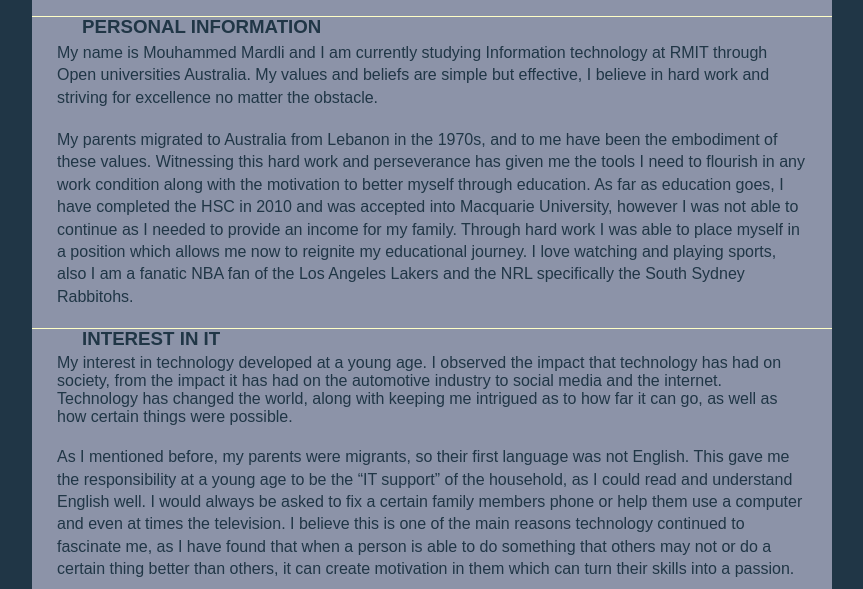
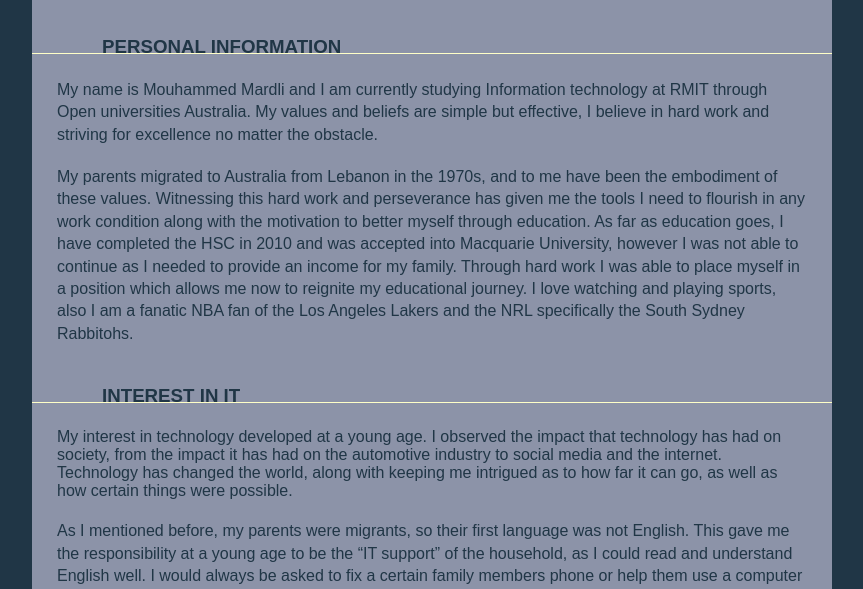
Before and after one commit to Mouhammed1/IIT-A1, a plain HTML site: page index.html in a window 1280 px wide. Shown: the part 179-768 px from the top of the page, without its empty margins (208-1071 px from the left). Drawn offline with Linux system fonts and the light colour scheme.

Commit message:
changed css to fix margins

```diff
--- a/style.css
+++ b/style.css
@@ -36,6 +36,7 @@ h3 {
   color: #203646;
   margin-left: 50px;
   margin-bottom: -25px;
+  padding: 20px;
 }
 
 h5 {
```
